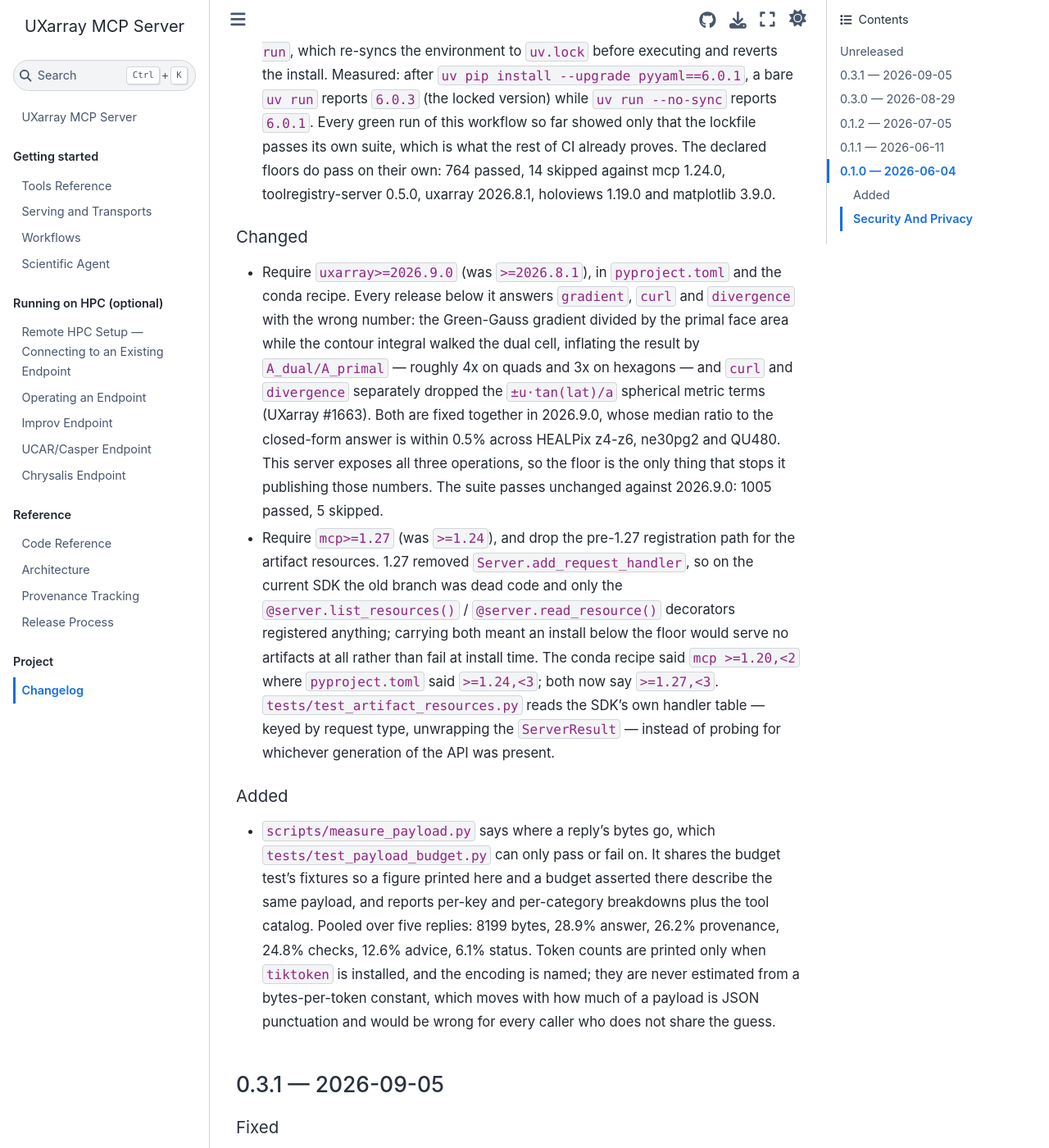
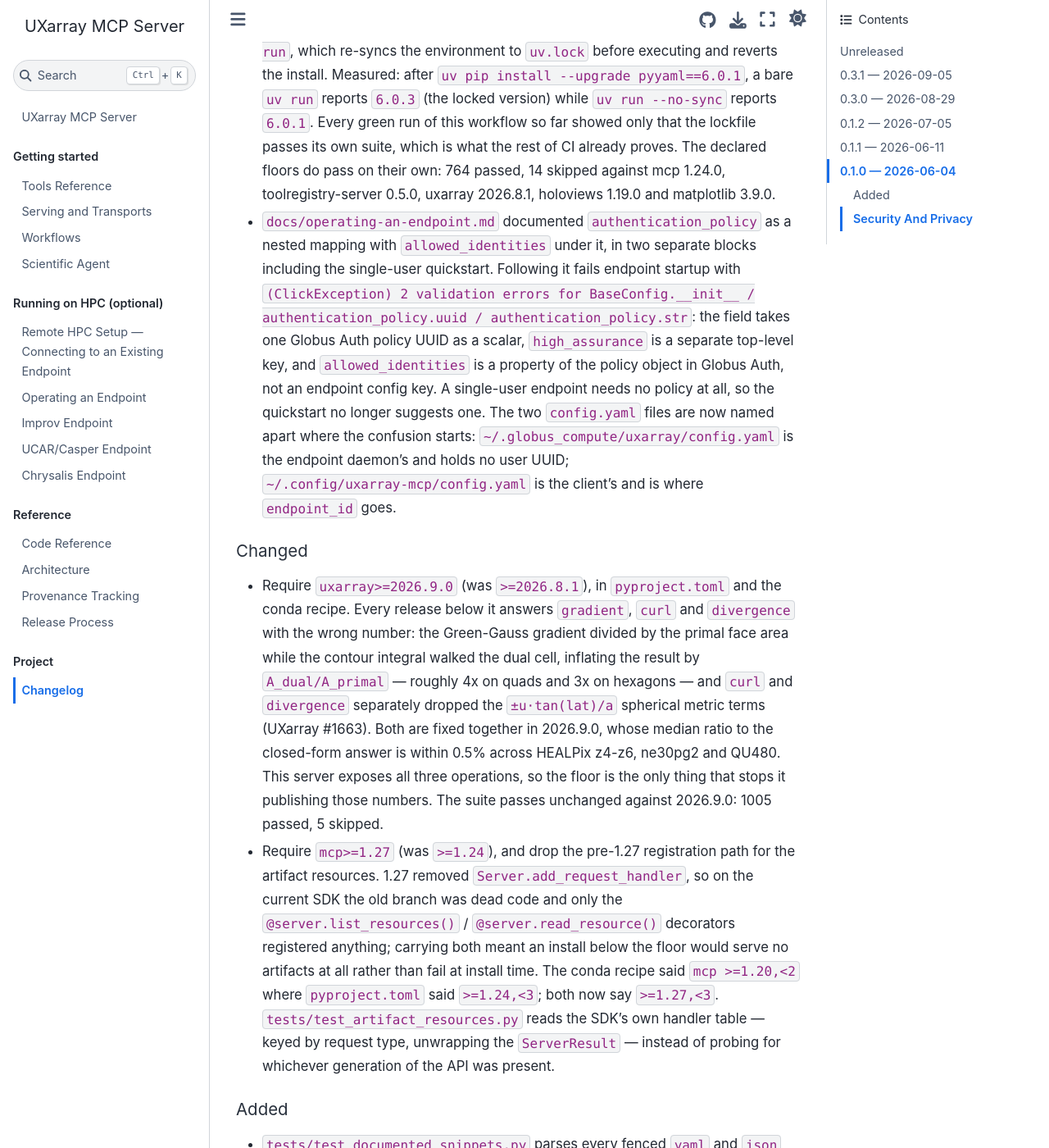
Before and after one commit to UXARRAY/uxarray-mcp-server, a Sphinx documentation site: the page built from docs/changelog.md, in a window 1280 px wide and 1400 px high, scrolled down 7186 px. Shown: the whole window at 82% size. Built offline with Sphinx 7.4.7 and the Sphinx Book theme 1.1.4, drawn with Linux system fonts in a browser that asks for light colours; some of the changed text lies outside the part shown.

Commit message:
Stop documenting a config key in a shape that will not load
`docs/operating-an-endpoint.md` wrote `authentication_policy` as a nested
mapping with `allowed_identities` under it, in two places -- including the
single-user quickstart, which is the first config file a new user edits.
Following it fails endpoint startup outright:

    (ClickException) 2 validation errors for BaseConfig.__init__
    authentication_policy.uuid
    authentication_policy.str

The field takes one Globus Auth policy UUID as a scalar. `high_assurance`
is a separate top-level key, and `allowed_identities` is a property of the
policy object in Globus Auth, not an endpoint config key at all. A
single-user endpoint runs only what the identity that started it submits,
so the quickstart no longer suggests a policy -- and says plainly that no
key in that file takes a Globus identity UUID, since that is the guess the
error invites.

The two `config.yaml` files are now told apart where the confusion starts:
`~/.globus_compute/uxarray/config.yaml` belongs to the endpoint daemon and
holds no user UUID; `~/.config/uxarray-mcp/config.yaml` belongs to the
client and is where `endpoint_id` goes.

`tests/test_documented_snippets.py` parses every fenced yaml and json block
in the README and docs, checks that keys documented as scalars are written
as scalars, pins the documented client config path to the `USER_CONFIG_PATH`
the code reads, and asserts the client snippets invoke the console script
that is installed. It found the second bad block on its first run, which is
the whole argument for having it.

The README named Claude and left every other MCP client a one-line stub.
Codex CLI, opencode and Cursor now each get the file they read and the
shape they expect.

```diff
--- a/CHANGELOG.md
+++ b/CHANGELOG.md
@@ -263,6 +263,20 @@
   toolregistry-server 0.5.0, uxarray 2026.8.1, holoviews 1.19.0 and
   matplotlib 3.9.0.
 
+- `docs/operating-an-endpoint.md` documented `authentication_policy` as a
+  nested mapping with `allowed_identities` under it, in two separate blocks
+  including the single-user quickstart. Following it fails endpoint startup
+  with `(ClickException) 2 validation errors for BaseConfig.__init__ /
+  authentication_policy.uuid / authentication_policy.str`: the field takes one
+  Globus Auth policy UUID as a scalar, `high_assurance` is a separate
+  top-level key, and `allowed_identities` is a property of the policy object
+  in Globus Auth, not an endpoint config key. A single-user endpoint needs no
+  policy at all, so the quickstart no longer suggests one. The two
+  `config.yaml` files are now named apart where the confusion starts:
+  `~/.globus_compute/uxarray/config.yaml` is the endpoint daemon's and holds
+  no user UUID; `~/.config/uxarray-mcp/config.yaml` is the client's and is
+  where `endpoint_id` goes.
+
 ### Changed
 - Require `uxarray>=2026.9.0` (was `>=2026.8.1`), in `pyproject.toml` and the
   conda recipe. Every release below it answers `gradient`, `curl` and
@@ -287,6 +301,18 @@
   probing for whichever generation of the API was present.
 
 ### Added
+- `tests/test_documented_snippets.py` parses every fenced `yaml` and `json`
+  block in `README.md` and `docs/*.md`, so a config snippet that cannot load
+  fails CI rather than a new user's first hour. It checks that the endpoint
+  keys documented as scalars are written as scalars, that the client config
+  path in the docs is the `USER_CONFIG_PATH` the code reads, and that the
+  MCP client snippets invoke the console script that is actually installed.
+  It found a second bad `authentication_policy` block on its first run.
+- Setup sections for Codex CLI, opencode and Cursor in `README.md`, each with
+  the config file that client reads and the shape it expects — `command`/`args`
+  under `[mcp_servers.uxarray]` for Codex, an argv list under `mcp` for
+  opencode, `mcpServers` for Cursor. The README previously named Claude and
+  left every other MCP client a one-line stub.
 - `scripts/measure_payload.py` says where a reply's bytes go, which
   `tests/test_payload_budget.py` can only pass or fail on. It shares the
   budget test's fixtures so a figure printed here and a budget asserted there
```
Also changed, not shown: README.md (+58 -5 lines), docs/operating-an-endpoint.md (+42 -27 lines), 1 other file.
